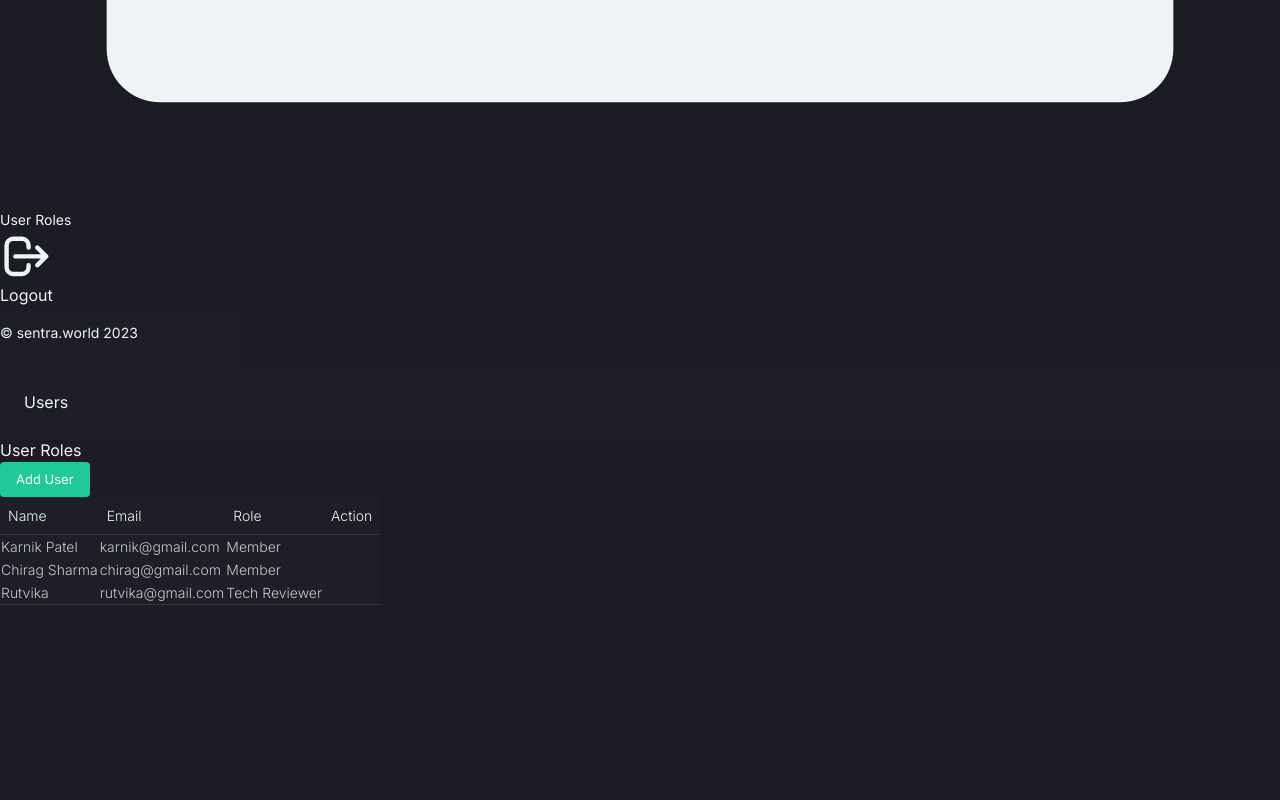
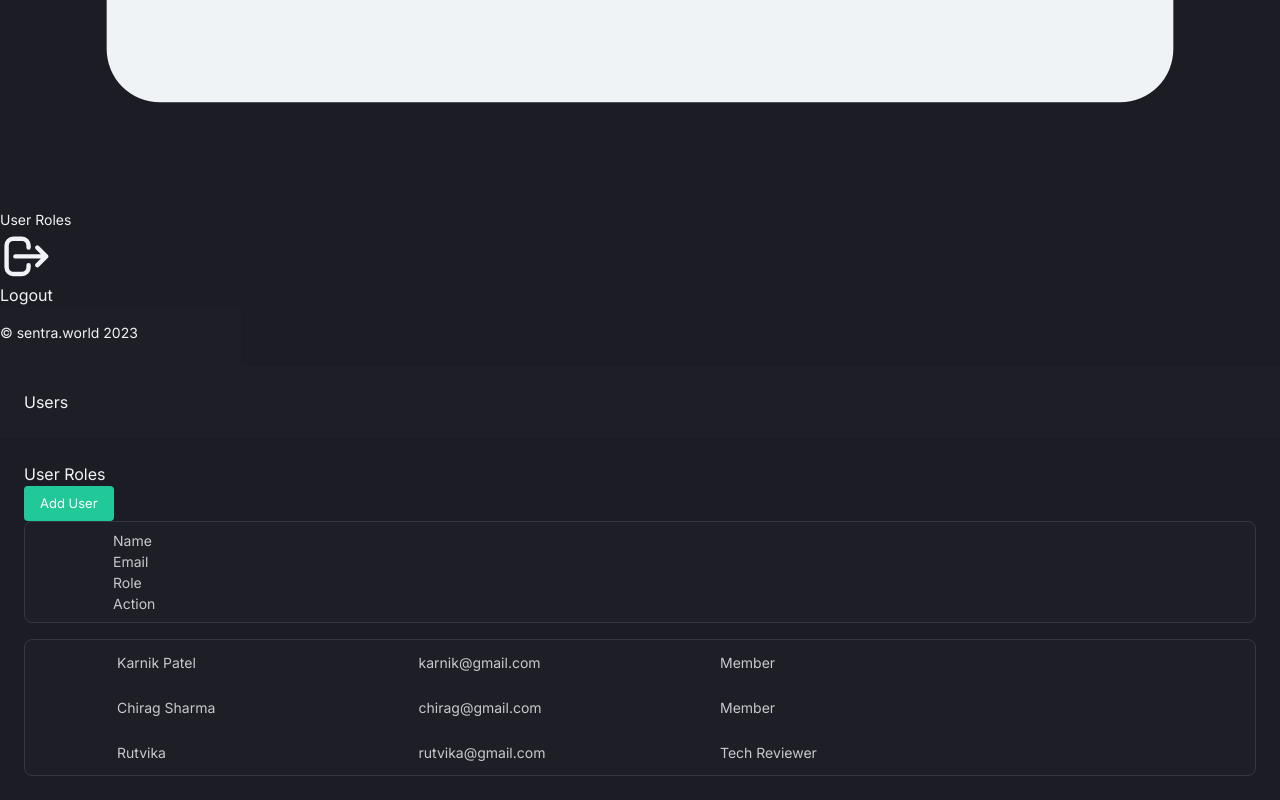
Before and after one commit to chintans/sentra-certify-nextjs, a Next.js app: page /user-roles in a window 1280 px wide. Shown: the part 3808-4608 px from the top of the page. Before the commit the page ends 4433 px from the top, so only its background shows below. Built offline with nearby package versions, Linux system fonts and the light colour scheme.

Commit message:
Implement design fixes for all page

```diff
--- a/src/app/user-roles/page.tsx
+++ b/src/app/user-roles/page.tsx
@@ -1,3 +1,7 @@
+"use client";
+import '../../styles/globals.css';
+import { USERS_TITLE, USER_ROLES_TITLE, NAME_HEADER, EMAIL_HEADER, ROLE_HEADER, ACTION_HEADER } from '../../constants/strings';
+
 "use client";
 import '../../styles/globals.css';
 import { USERS_TITLE, USER_ROLES_TITLE, NAME_HEADER, EMAIL_HEADER, ROLE_HEADER, ACTION_HEADER } from '../../constants/strings';
@@ -10,11 +14,10 @@ export default function UserRolesPage() {
   ];
   return (
     <div>
-      <div className="flex justify-between items-center mb-8 page-header">
+      <div className="flex justify-between items-center page-header">
         <h1 >{USERS_TITLE}</h1>
       </div>
-      <div className='p-8'>
-      <div className="bg-[#1c1c24] rounded-lg">
+      <div className='p-7'>
         <div className="flex justify-between items-center mb-3">
           <h2 className="title">{USER_ROLES_TITLE}</h2>
           <button className="px-2 py-1 btn-success bg-[#0fc18c] border border-[#0fc18c] text-white rounded">Add User</button>
@@ -23,29 +26,41 @@ export default function UserRolesPage() {
           <div className="text-center text-info fs-6">No Users.</div>
         ) : (
           <div>
-            <table className="w-full table">
-              <thead className="border border-gray-700 border-radius-8 overflow-hidden">
-                <tr>
-                  <th className="table-header">{NAME_HEADER}</th>
-                  <th className="table-header">{EMAIL_HEADER}</th>
-                  <th className="table-header">{ROLE_HEADER}</th>
-                  <th className="table-header">{ACTION_HEADER}</th>
-                </tr>
-              </thead>
-              <tbody className="border border-gray-700 border-radius-8 overflow-hidden table-body">
-                {users.map((user, index) => (
-                  <tr key={index}>
-                    <td className="py-2 text-white table-cell">{user.name}</td>
-                    <td className="py-2 text-white table-cell">{user.email}</td>
-                    <td className="py-2 text-white table-cell">{user.role}</td>
-                    <td className="py-2 text-white table-cell"></td>
-                  </tr>
-                ))}
-              </tbody>
-            </table>
+            <div className="table-head flex justify-between bg-grey-1 p-2 rounded border">
+              <div className="table-col">
+                <div className="text-left">{NAME_HEADER}</div>
+              </div>
+              <div className="table-col">
+                <div className="text-left">{EMAIL_HEADER}</div>
+              </div>
+              <div className="table-col">
+                <div className="text-left">{ROLE_HEADER}</div>
+              </div>
+              <div className="table-col">
+                <div className="text-left">{ACTION_HEADER}</div>
+              </div>
+            </div>
+
+            <div className="table-body bg-grey-2 rounded border">
+              {users.map((user, index) => (
+                <div key={index} className="table-row flex justify-between">
+                  <div className="table-cell">
+                    <div className="text-left">{user.name}</div>
+                  </div>
+                  <div className="table-cell">
+                    <div className="text-left">{user.email}</div>
+                  </div>
+                  <div className="table-cell">
+                    <div className="text-left">{user.role}</div>
+                  </div>
+                  <div className="table-cell">
+                    <div className="text-left"></div>
+                  </div>
+                </div>
+              ))}
+            </div>
           </div>
         )}
-      </div>
       </div>
     </div>
   );
--- a/src/styles/globals.css
+++ b/src/styles/globals.css
@@ -22,56 +22,13 @@ body {
     cursor: pointer;
     border-width: 2px !important;
 }
-.table {
-  margin-bottom: 20px;
-  background-color: #1e1f26;
-}
-
-.table-header {
-  border-bottom: 1px solid #35363f;
-  padding: 8px;
-  background-color: #1e1f26;
-  font-size: 14px;
-  text-align: left;
-  color: #f0f3f5;
-  font-weight: 300;
-}
-
-.table-cell {
-  font-size: 14px;
-  opacity: 0.8;
-  text-align: left;
-  color: #f0f3f5;
-  font-weight: 300;
-}
-
-.table-body {
-  color: #f0f3f5;
-  border-bottom: 1px solid #35363f;
-  background-color: #1e1f26;
-  font-size: 14px;
-  text-align: left;
-}
-
-thead {
-  border-radius: 8px;
-  overflow: hidden;
-}
 .f-14 {
   font-size: 14px;
 }
 .f-12 {
   font-size: 12px;
 }
-/*
-.company-overview {
-  background-color: #35363f;
-  border-radius: var(--cui-border-radius) !important;
-  padding-top: 1.5rem !important;
-  padding-bottom: 1.5rem !important;
-  padding-right: 1rem !important;
-  padding-left: 1rem !important;
-} */
+
 .request-tab{
   color: #20c997;
   border-color: #20c997;
@@ -159,3 +116,54 @@ thead {
   padding: 1.5rem;
   height: 72px;
 }
+.setting{
+  padding-top: 1.5rem !important;
+    padding-bottom: 1.5rem;
+    padding-right: 1rem !important;
+    padding-left: 1rem !important;
+}
+
+.table-head {
+  background-color: #1e1f26;
+  padding: 0.5rem;
+  border-radius: 8px;
+  border: 1px solid #35363f;
+  margin-bottom: 1rem;
+}
+
+.table-body {
+  background-color: #1e1f26;
+  border-radius: 8px;
+  border: 1px solid #35363f;
+  margin-top: 0.75rem;
+}
+
+.table-row {
+  display: flex;
+  justify-content: space-between;
+  padding: 0.75rem;
+}
+
+.table-col, .table-cell {
+  flex: 1;
+  padding: 0 5rem;
+}
+
+.table-col div, .table-cell div {
+  text-align: left;
+  color: #f0f3f5;
+  font-size: 14px;
+  opacity: 0.8;
+}
+
+.p-7 {
+  padding: 1.5rem ;
+}
+
+.bg-grey-1 {
+  background-color: #1e1f26;
+}
+
+.bg-grey-2 {
+  background-color: #1e1f26;
+}
```
Also changed, not shown: src/app/certificate/page.tsx (+6 -3 lines), src/app/settings/page.tsx (+15 -4 lines).
